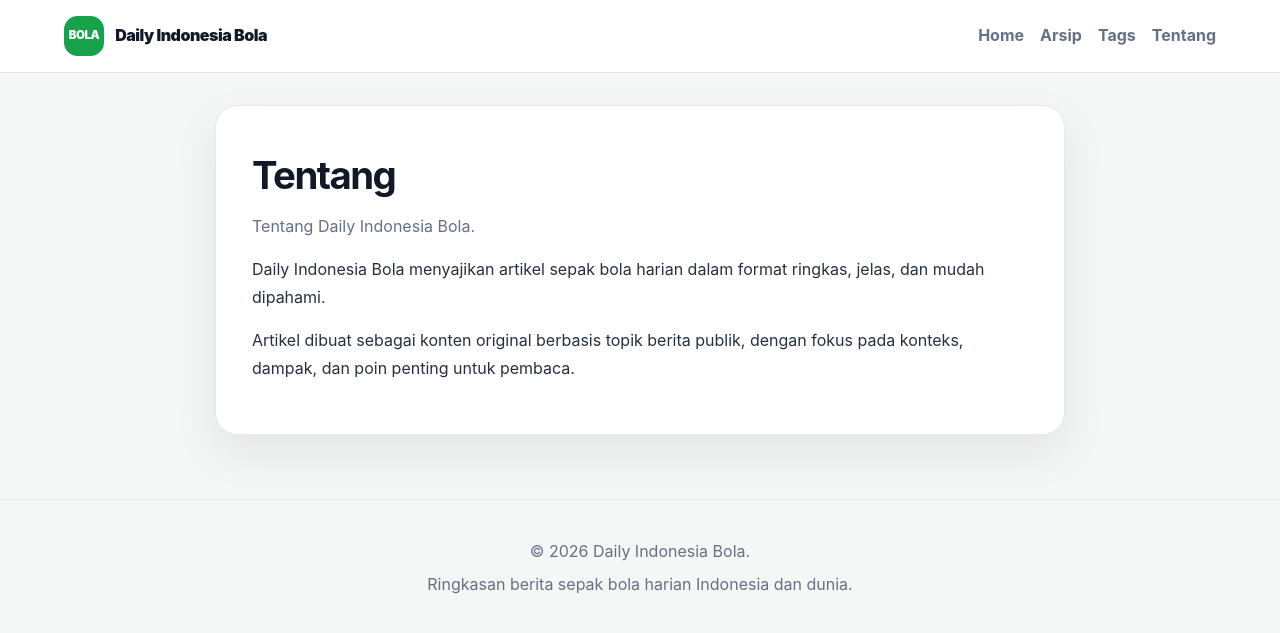
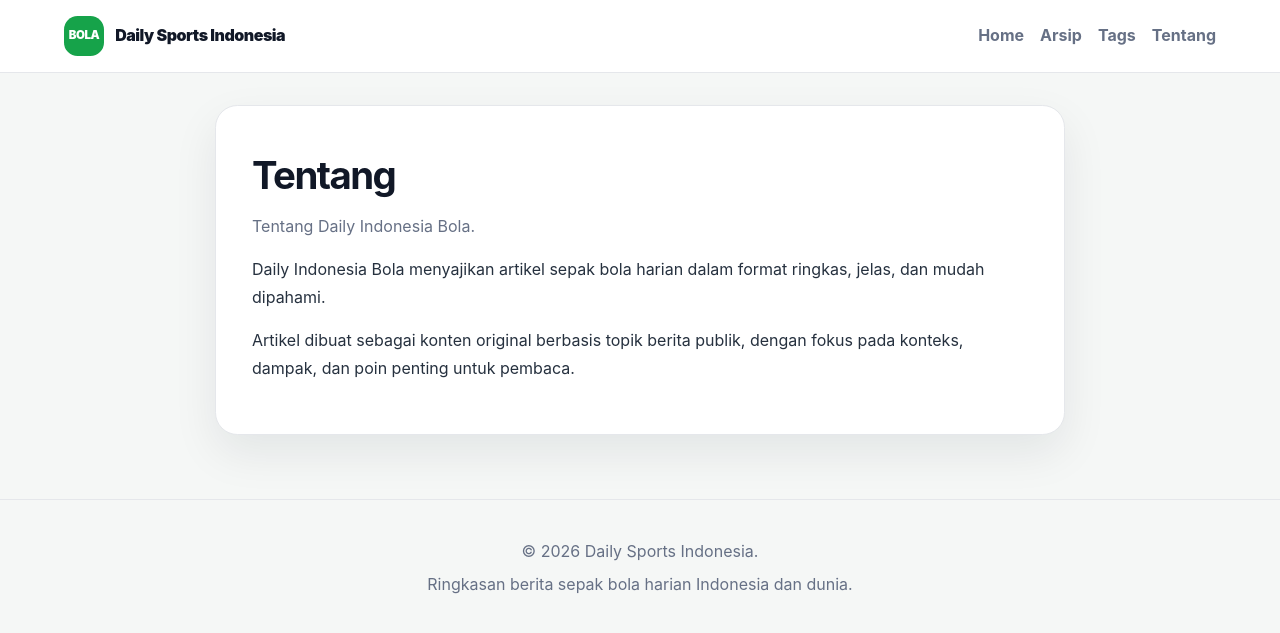
Before and after one commit to vwebe/daily-indonesia, a Jekyll site: the page built from about.md, in a window 1280 px wide. Shown: the top 633 px of the page. Built offline with Jekyll 4.4.1, drawn with Linux system fonts in a browser that asks for light colours.

Commit message:
Update _config.yml

```diff
--- a/_config.yml
+++ b/_config.yml
@@ -1,21 +1,25 @@
-title: "Daily Indonesia Bola"
-description: "Berita sepak bola harian Indonesia dan dunia dengan ringkasan jelas, jadwal, hasil, transfer, klasemen, dan konteks pertandingan."
-url: "https://vwebe.github.io"
-baseurl: "/daily-indonesia"
+title: "Daily Sports Indonesia"
+description: "Berita olahraga harian Indonesia dan dunia dengan ringkasan jelas, jadwal, hasil, transfer, klasemen, dan konteks pertandingan."
+url: "https://sports.zynelion.com"
+baseurl: ""
 lang: "id-ID"
 timezone: "Asia/Jakarta"
+
 permalink: /:year/:month/:day/:title/
 future: false
+
 plugins:
   - jekyll-feed
   - jekyll-sitemap
+
 feed:
   path: feed.xml
+
 defaults:
   - scope:
       path: ""
       type: "posts"
     values:
       layout: post
-      author: "Daily Indonesia Bola"
+      author: "Daily Sports Indonesia"
       image: "/assets/img/default-news.svg"
```
